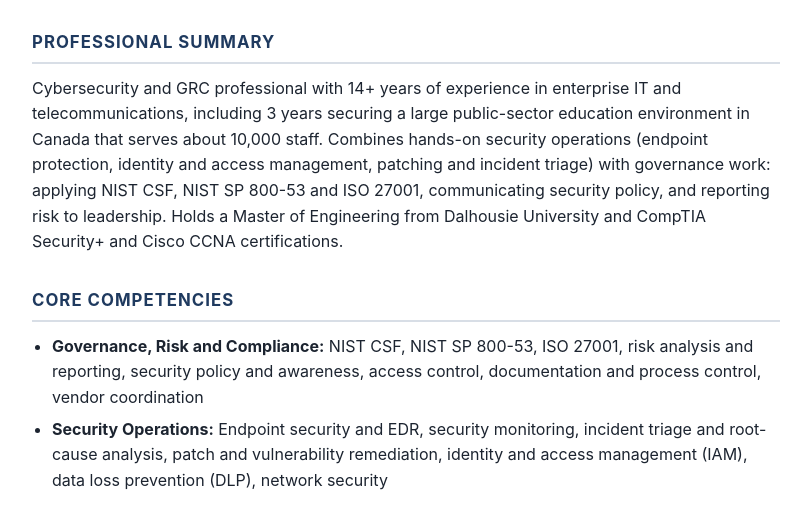
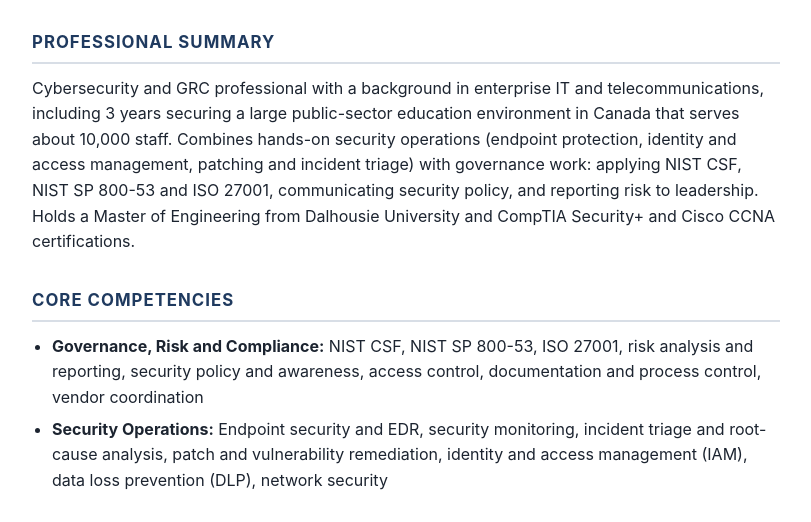
Before and after one commit to mshamsur-rahman/mshamsur-rahman.github.io, a plain HTML site: page index.html in a window 1280 px wide. Shown: the part 241-763 px from the top of the page, without its empty margins (234-1045 px from the left). Drawn offline with Linux system fonts and the light colour scheme.

Commit message:
Remove years-of-experience figure from resume page and README

```diff
--- a/index.html
+++ b/index.html
@@ -6,7 +6,7 @@
 <title>MD Shamsur Rahman | GRC and Cybersecurity Analyst</title>
 <meta name="description" content="Resume of MD Shamsur Rahman, GRC and Cybersecurity Analyst based in Halifax, Nova Scotia. NIST CSF, ISO 27001, Microsoft Entra ID, Azure, endpoint security.">
 <meta property="og:title" content="MD Shamsur Rahman | GRC and Cybersecurity Analyst">
-<meta property="og:description" content="14+ years in enterprise IT and telecommunications. Security operations and governance, risk and compliance.">
+<meta property="og:description" content="Enterprise IT and telecommunications background. Security operations and governance, risk and compliance.">
 <meta property="og:type" content="profile">
 <style>
   :root {
@@ -119,7 +119,7 @@
 
   <section>
     <h2>Professional Summary</h2>
-    <p>Cybersecurity and GRC professional with 14+ years of experience in enterprise IT and telecommunications, including 3 years securing a large public-sector education environment in Canada that serves about 10,000 staff. Combines hands-on security operations (endpoint protection, identity and access management, patching and incident triage) with governance work: applying NIST CSF, NIST SP 800-53 and ISO 27001, communicating security policy, and reporting risk to leadership. Holds a Master of Engineering from Dalhousie University and CompTIA Security+ and Cisco CCNA certifications.</p>
+    <p>Cybersecurity and GRC professional with a background in enterprise IT and telecommunications, including 3 years securing a large public-sector education environment in Canada that serves about 10,000 staff. Combines hands-on security operations (endpoint protection, identity and access management, patching and incident triage) with governance work: applying NIST CSF, NIST SP 800-53 and ISO 27001, communicating security policy, and reporting risk to leadership. Holds a Master of Engineering from Dalhousie University and CompTIA Security+ and Cisco CCNA certifications.</p>
   </section>
 
   <section>
```
Also changed, not shown: 1 other file.
